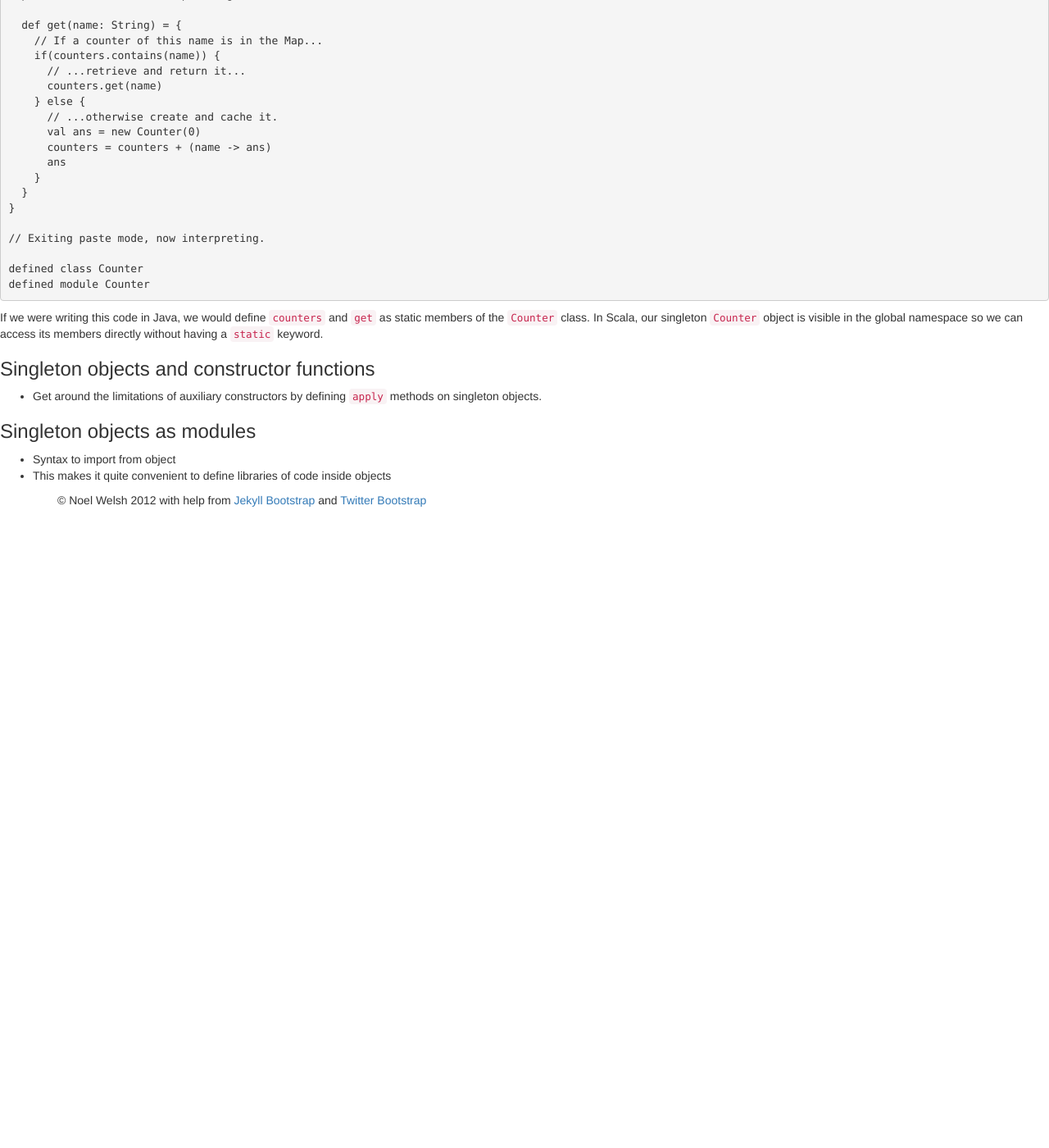
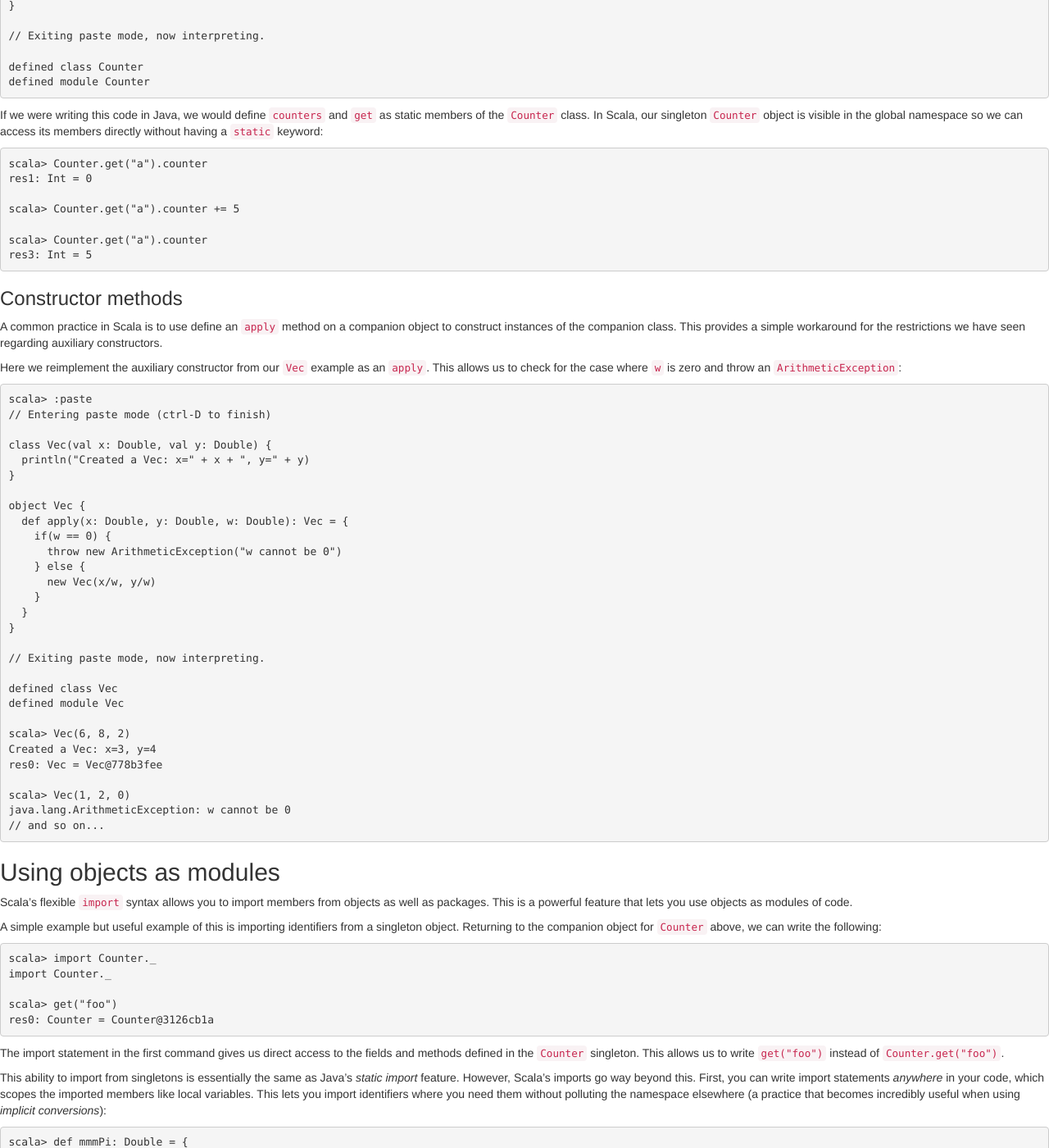
Before and after one commit to underscoreio/essential-scala, a Jekyll site: the page built from oo/index.md, in a window 1280 px wide and 1400 px high, scrolled down 5143 px. Shown: the whole window at 82% size. Built offline with Jekyll 4.4.1, drawn with Linux system fonts in a browser that asks for light colours; nearby versions of some CDN libraries; library files that are not in the unit come from our copies; before the commit the page ends 5773 px from its top, so only the background shows below that; some of the changed text lies outside the part shown.

Commit message:
Stuff on singleton and companion objects; stub for inheritance

```diff
--- a/oo/index.md
+++ b/oo/index.md
@@ -248,9 +248,11 @@ java.lang.Error: Unexpected New
 // stack trace...
 {% endhighlight %}
 
+{% comment %}
 ## Special methods
 
 TODO: Complete ... the important part is introducing `apply` before the next section
+
  - scala makes heavy use of convenion in method names to reduce boilerplate syntax
  - we've already seen three examples of this:
     - use of single-argument methods as infix operators
@@ -273,6 +276,8 @@ object MyApp {
   }
 }
 {% endhighlight %}
+
+### Companion objects
 
 A singleton with the same name as a class is called the *companion object* to that class. Due to the way companion objects and classes are compiled, they must be defined in the same file. In this example we use the console's *paste mode* to define the companions at the same time:
 
@@ -286,11 +291,11 @@ object Counter {
   // A Map of counter names to Counters:
   private var counters = Map[String, Counter]()
 
-  def get(name: String) = {
+  def get(name: String): Counter = {
     // If a counter of this name is in the Map...
     if(counters.contains(name)) {
       // ...retrieve and return it...
-      counters.get(name)
+      counters(name)
     } else {
       // ...otherwise create and cache it.
       val ans = new Counter(0)
@@ -306,31 +311,104 @@ defined class Counter
 defined module Counter
 {% endhighlight %}
 
-If we were writing this code in Java, we would define `counters` and `get` as static members of the `Counter` class. In Scala, our singleton `Counter` object is visible in the global namespace so we can access its members directly without having a `static` keyword.
+If we were writing this code in Java, we would define `counters` and `get` as static members of the `Counter` class. In Scala, our singleton `Counter` object is visible in the global namespace so we can access its members directly without having a `static` keyword:
 
-### Singleton objects and constructor functions
+{% highlight scala %}
+scala> Counter.get("a").counter
+res1: Int = 0
 
- - Get around the limitations of auxiliary constructors by defining `apply` methods on singleton objects.
+scala> Counter.get("a").counter += 5
 
-### Singleton objects as modules
+scala> Counter.get("a").counter
+res3: Int = 5
 
- - Syntax to import from object
- - This makes it quite convenient to define libraries of code inside objects
+{% endhighlight %}
 
-{% comment %}
-- Defining classes
-  - Instance variables
-  - Methods
-    - Uniform access principle
-  - Constructors and constructor arguments
-  - Creating instances
-  - Case classes
-- Working with classes
-  - Abstracting common functionality
-    - Traits
-    - Trait composition
-    - Self types
-  - Objects and modules
-    - Companion objects
-    - Objects as modules
-{% endcomment %}
+### Constructor methods
+
+A common practice in Scala is to use define an `apply` method on a companion object to construct instances of the companion class. This provides a simple workaround for the restrictions we have seen regarding auxiliary constructors.
+
+Here we reimplement the auxiliary constructor from our `Vec` example as an `apply`. This allows us to check for the case where `w` is zero and throw an `ArithmeticException`:
+
+{% highlight scala %}
+scala> :paste
+// Entering paste mode (ctrl-D to finish)
+
+class Vec(val x: Double, val y: Double) {
+  println("Created a Vec: x=" + x + ", y=" + y)
+}
+
+object Vec {
+  def apply(x: Double, y: Double, w: Double): Vec = {
+    if(w == 0) {
+      throw new ArithmeticException("w cannot be 0")
+    } else {
+      new Vec(x/w, y/w)
+    }
+  }
+}
+
+// Exiting paste mode, now interpreting.
+
+defined class Vec
+defined module Vec
+
+scala> Vec(6, 8, 2)
+Created a Vec: x=3, y=4
+res0: Vec = Vec@778b3fee
+
+scala> Vec(1, 2, 0)
+java.lang.ArithmeticException: w cannot be 0
+// and so on...
+{% endhighlight %}
+
+## Using objects as modules
+
+Scala's flexible `import` syntax allows you to import members from objects as well as packages. This is a powerful feature that lets you use objects as modules of code.
+
+A simple example but useful example of this is importing identifiers from a singleton object. Returning to the companion object for `Counter` above, we can write the following:
+
+{% highlight scala %}
+scala> import Counter._
+import Counter._
+
+scala> get("foo")
+res0: Counter = Counter@3126cb1a
+{% endhighlight %}
+
+The import statement in the first command gives us direct access to the fields and methods defined in the `Counter` singleton. This allows us to write `get("foo")` instead of `Counter.get("foo")`.
+
+This ability to import from singletons is essentially the same as Java's *static import* feature. However, Scala's imports go way beyond this. First, you can write import statements *anywhere* in your code, which scopes the imported members like local variables. This lets you import identifiers where you need them without polluting the namespace elsewhere (a practice that becomes incredibly useful when using *implicit conversions*):
+
+{% highlight scala %}
+scala> def mmmPi: Double = {
+     |   import scala.math._
+     |   Pi
+     | }
+mmmPi: Double
+
+scala> mmmPi
+res4: Double = 3.141592653589793
+
+scala> Pi
+<console>:13: error: not found: value Pi
+              Pi
+              ^
+{% endhighlight %}
+
+In this example, we import the value of `Pi` from the `scala.math` package. Because the import is inside the method body for `mmmPi`, the identifier is unavailable outside the method, and our attempt to use it in our final console command causes a compilation error.
+
+Second, you can import members from *any stable identifier in scope*. This includes packages, singletons, and any `val` or `lazy val`. This lets you use any dynamically constructed object as a module:
+
+{% highlight scala %}
+scala> val x = "abc"
+x: java.lang.String = abc
+
+scala> import x._
+import x._
+
+scala> length()
+res6: Int = 3
+{% endhighlight %}
+
+In this trivial example, we create an ordinary string and import its fields and methods. We call the `length` method directly by writing `length()` instead of `x.length()`.
```
Also changed, not shown: other parts of oo/index.md (+2 -1 lines), index.md (+1 -1 lines), oo/inheritance.md (added, +13 -0 lines).
